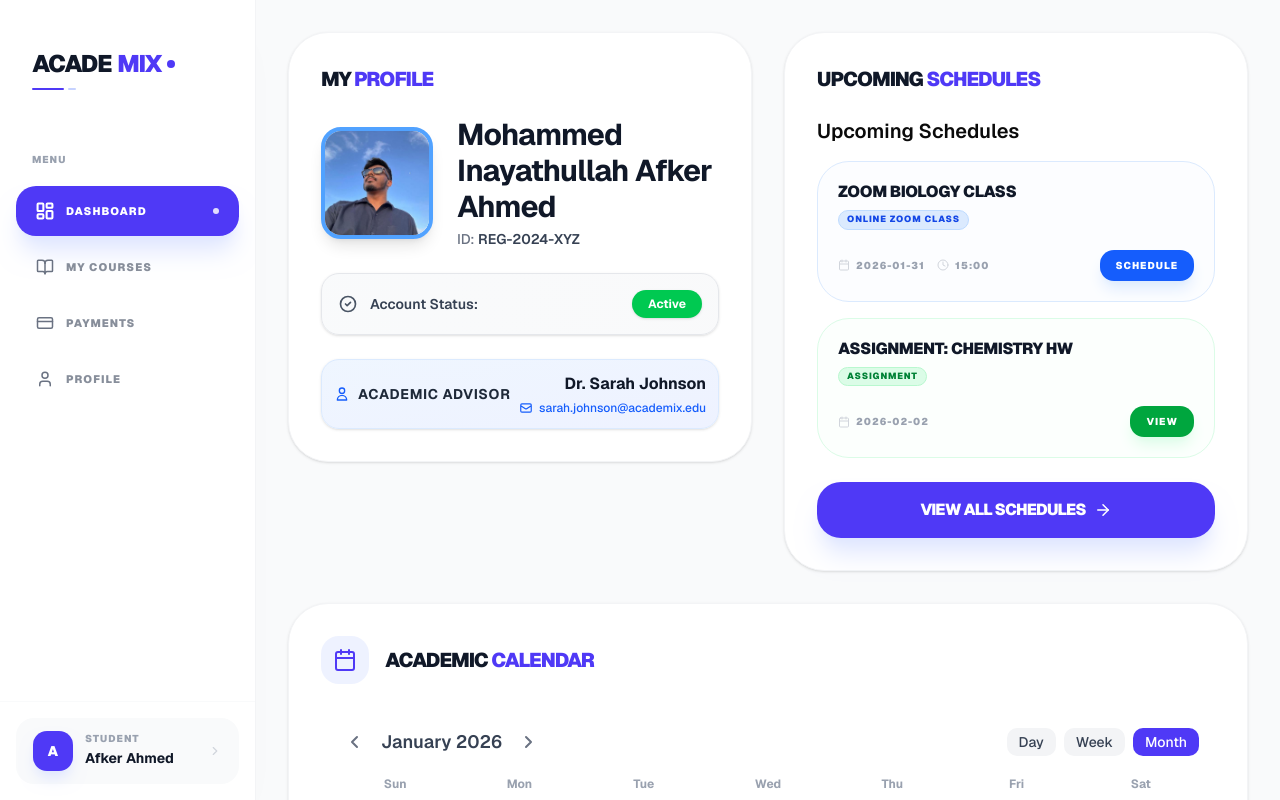
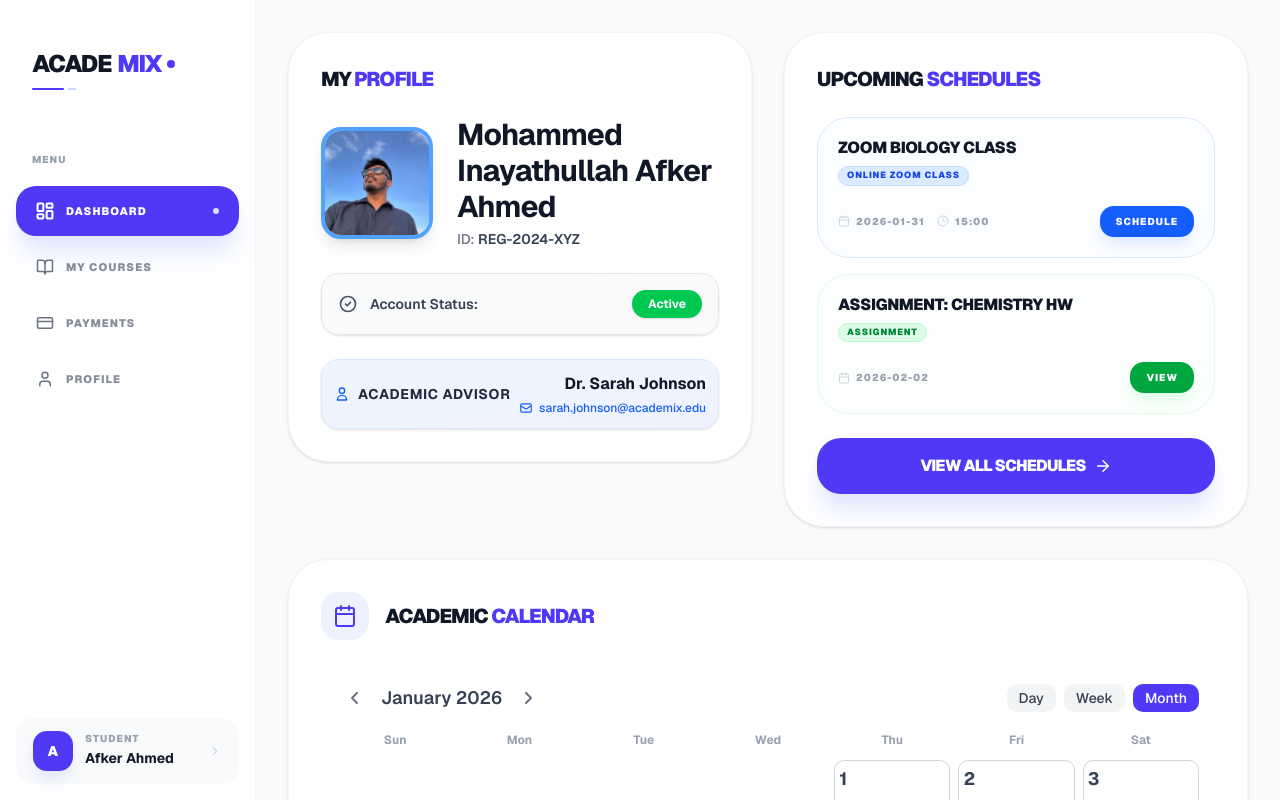
Before and after one commit to imafkerahmed/academix, a Next.js app: page /dashboard/student in a window 1280 px wide. Shown: the top 800 px of the page. Built offline with nearby package versions, Linux system fonts and the light colour scheme.

Commit message:
style: remove 'Upcoming Schedules' heading

```diff
--- a/src/components/Schedules.tsx
+++ b/src/components/Schedules.tsx
@@ -60,7 +60,6 @@ export default function Section5Schedules() {
 
   return (
     <div className="w-full h-full flex flex-col bg-transparent">
-      <h2 className="text-xl font-semibold mb-4">Upcoming Schedules</h2>
       <div className="flex-1 overflow-y-auto mb-6 pr-2 -mr-2 no-scrollbar">
         {upcoming.length === 0 ? (
           <div className="flex flex-col items-center justify-center py-10 opacity-40">
```
